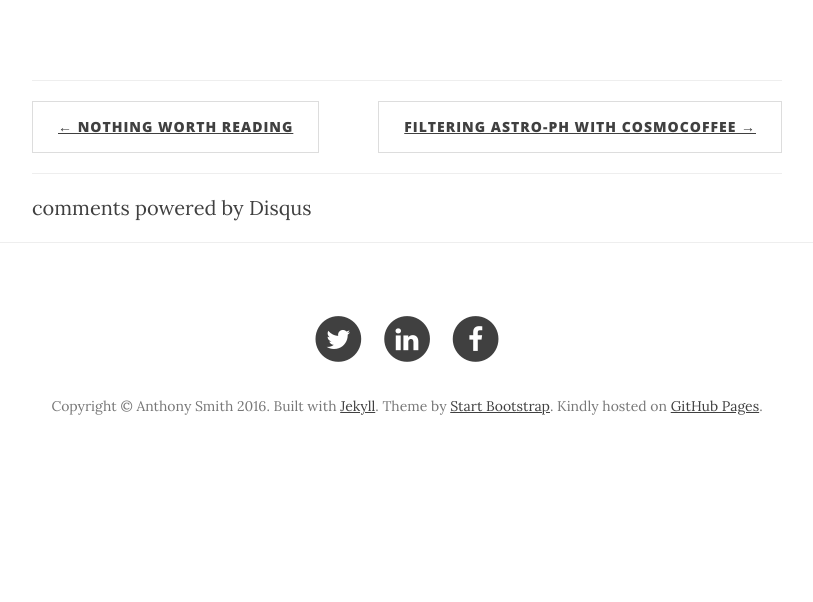
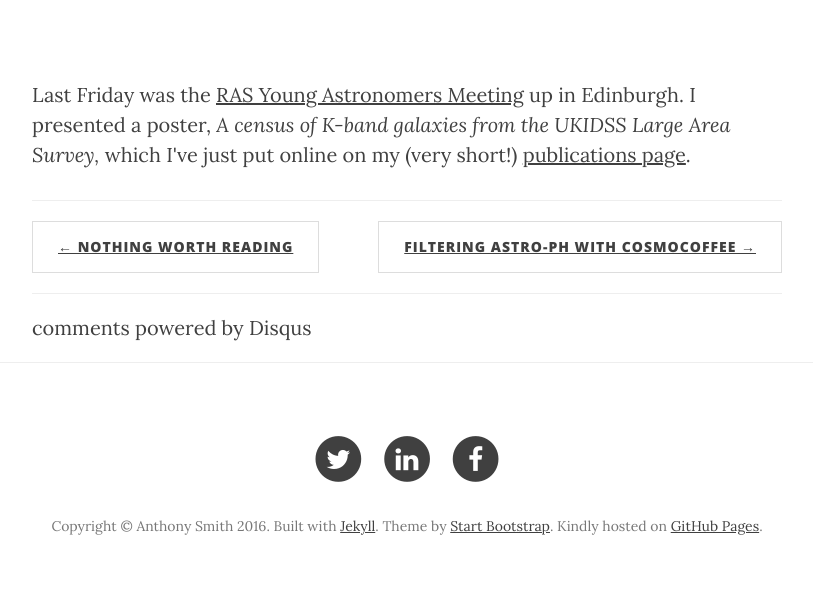
Before and after one commit to anthonyjsmith/anthonyjsmith.github.io, a Jekyll site: the page built from _posts/2007-12-10-ukidss-poster.html, in a window 1280 px wide. Shown: the part 413-1015 px from the top of the page, without its empty margins (233-1046 px from the left). Built offline with Jekyll 4.4.1, drawn with Linux system fonts in a browser that asks for light colours; nearby versions of some CDN libraries; comment, search, counter and statistics services are not loaded; before the commit the page ends 900 px from its top, so only the background shows below that.

Commit message:
Add post content, don't redirect

```diff
--- a/_posts/2007-12-10-ukidss-poster.html
+++ b/_posts/2007-12-10-ukidss-poster.html
@@ -1,7 +1,7 @@
 ---
 title: UKIDSS poster
 description: Last Friday was the RAS Young Astronomers Meeting up in Edinburgh. I presented a poster, 'A census of K-band galaxies from the UKIDSS Large Area Survey,' which I've just put online on my (very short!) publications page.
-redirect_to: http://www.anthonysmith.me.uk/2007/12/10/ukidss-poster/
 tags:
 - Astronomy
 ---
+<p>Last Friday was the <a title="RAS YAM" href="http://www.roe.ac.uk/ifa/YAM/">RAS Young Astronomers Meeting</a> up in Edinburgh. I presented a poster, <em>A census of K-band galaxies from the UKIDSS Large Area Survey,</em> which I've just put online on my (very short!) <a href="/publications/">publications page</a>.<em> </em></p>
```
